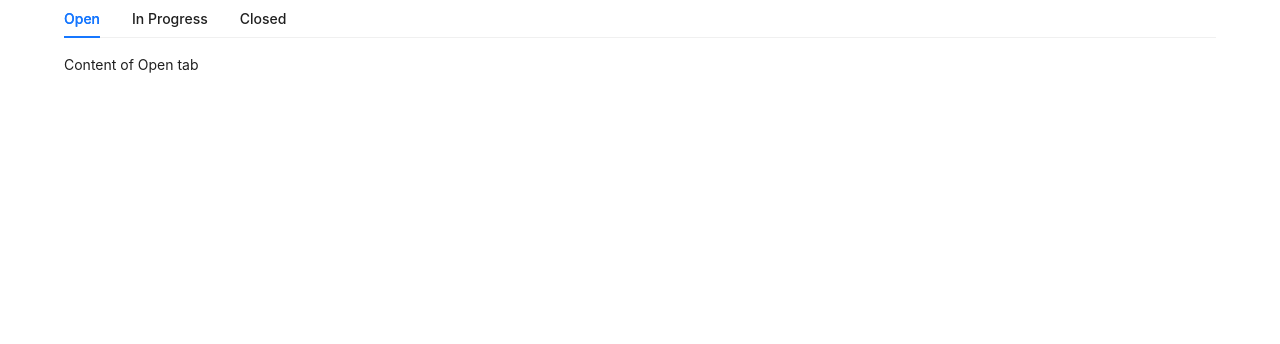
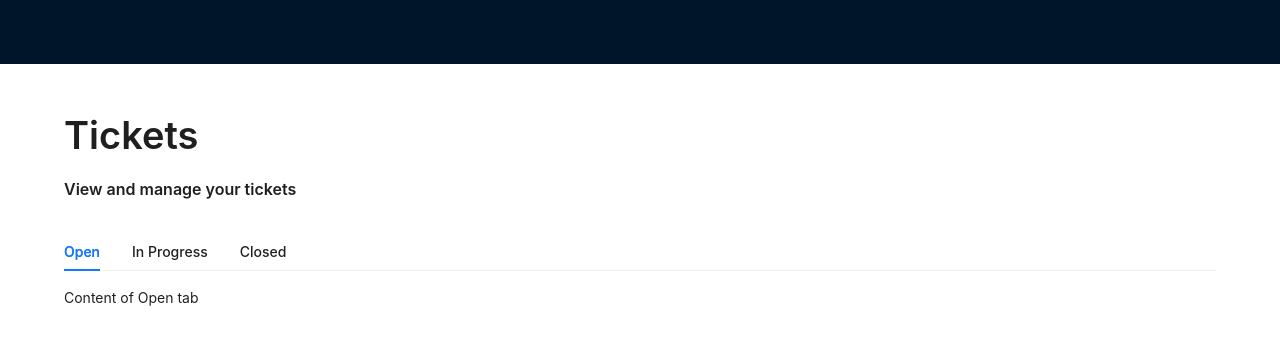
Before and after one commit to intVivek/superdm, a Next.js app: page / in a window 1280 px wide. Shown: the top 344 px of the page. Built offline with nearby package versions, Linux system fonts and the light colour scheme.

Commit message:
feat: Add Header ⭐

```diff
--- a/src/app/page.js
+++ b/src/app/page.js
@@ -1,3 +1,4 @@
+import Header from '@/components/Header/Header';
 import dynamic from 'next/dynamic';
 
 const Dashboard = dynamic(() => import('@/components/Dashboard/Dashboard'), { ssr: false });
@@ -5,6 +6,7 @@ const Dashboard = dynamic(() => import('@/components/Dashboard/Dashboard'), { ss
 export default function Home() {
   return (
     <div className="">
+            <Header/>
       <Dashboard/>
     </div>
   );
--- a/src/components/Dashboard/Dashboard.js
+++ b/src/components/Dashboard/Dashboard.js
@@ -1,13 +1,14 @@
-"use client"
+"use client";
 
-import { Tabs } from 'antd';
-import { useMemo } from 'react';
+import { Tabs } from "antd";
+import { useMemo } from "react";
+import { Typography } from "antd";
+import Header from "../Header/Header";
 
-
+const { Title } = Typography;
 
 export default function Dashboard() {
-
-    const items = useMemo(()=>{
+  const items = useMemo(() => {
     return [
       {
         label: <div className="font-medium">Open</div>,
@@ -25,18 +26,22 @@ export default function Dashboard() {
         children: "Content of Closed tab",
       },
     ];
-    }, [])
-
+  }, []);
 
   return (
-    <div className='w-screen h-screen flex justify-center'>
-    <div className='w-[90%]'>
+    <div className="w-screen flex justify-center">
+      <div className="w-[90%]">
+        <div className="mt-12">
+          <Title>Tickets</Title>
+          <Title level={5}>View and manage your tickets</Title>
+        </div>
         <Tabs
           defaultActiveKey="1"
           type="line"
-        size={'small'}
+          size={"small"}
           items={items}
           animated={{ inkBar: true, tabPane: true }}
+          className="mt-8"
         />
       </div>
     </div>
--- /dev/null
+++ b/src/components/Header/Header.js
@@ -0,0 +1,17 @@
+import { Menu, Typography } from "antd";
+import { Header as Head } from "antd/es/layout/layout";
+
+export default function Header() {
+  return (
+    <Head style={{ display: 'flex', alignItems: 'center' }}>
+    <div className="demo-logo" />
+    <Menu
+      theme="dark"
+      mode="horizontal"
+      defaultSelectedKeys={['2']}
+      items={[]}
+      style={{ flex: 1, minWidth: 0 }}
+    />
+  </Head>
+  );
+}
```
Lines whose indentation alone changed are shown as unchanged.
